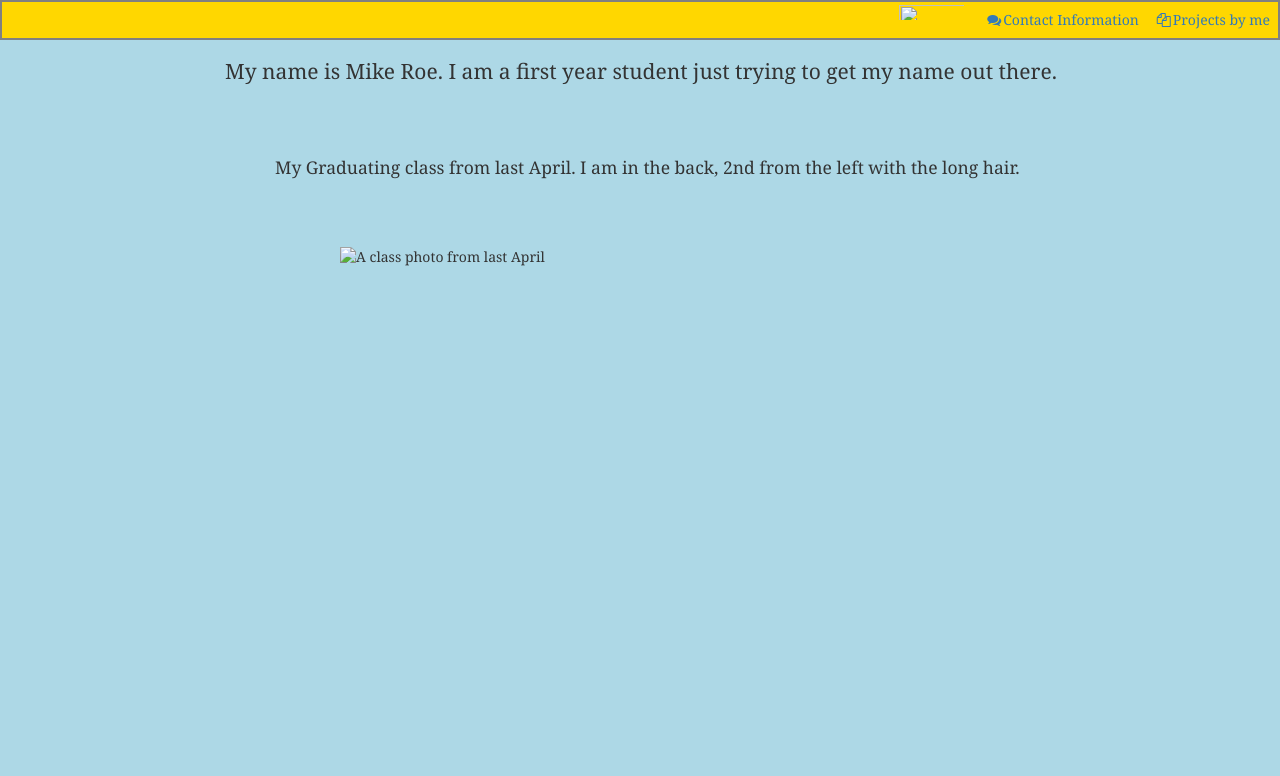
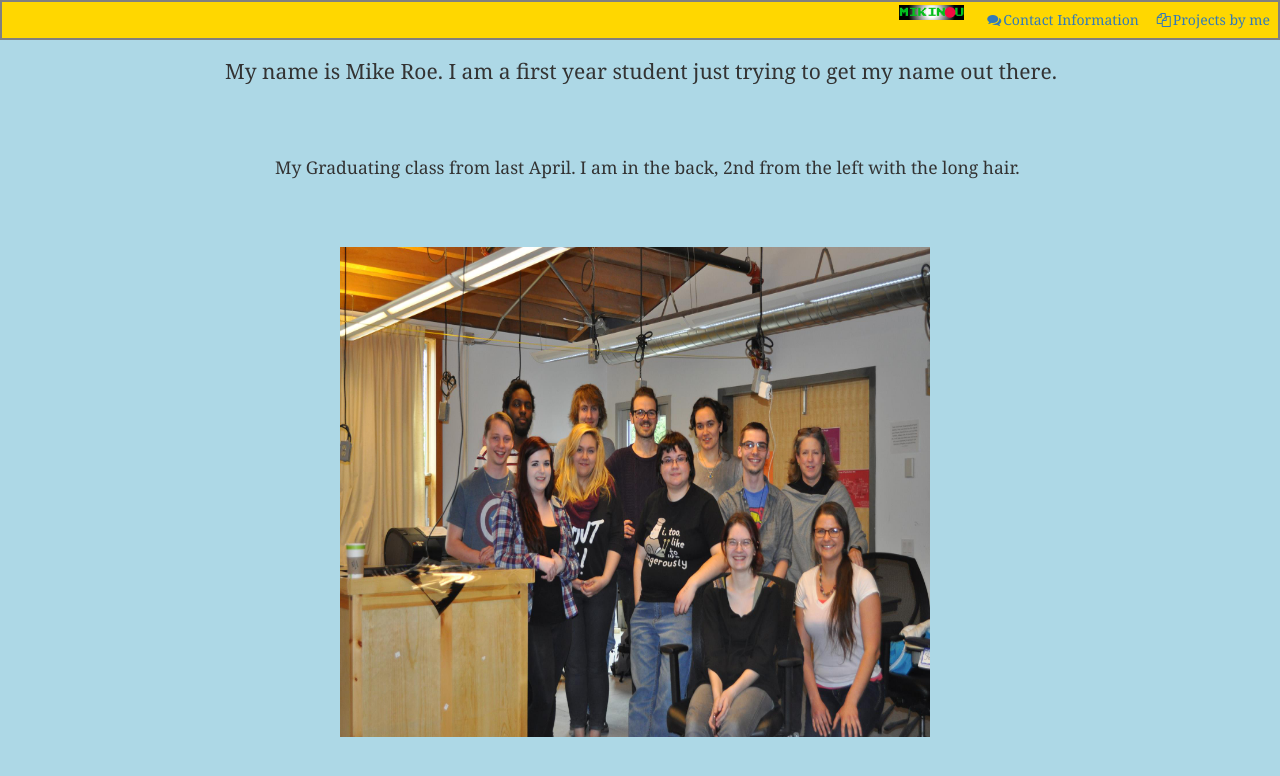
Before and after one commit to MikeRoe21/COMP1073-W2017-Assignment1-MikeRoe, a website: page index.html in a window 1280 px wide. Drawn offline with Linux system fonts and the light colour scheme.

Commit message:
CSSfixes

```diff
--- a/Content/app.css
+++ b/Content/app.css
@@ -1,4 +1,4 @@
-/* app.css by Mike Roe (200166222) on http://comp1054mikeroe.azurewebsites.net */
+/* app.css by Mike Roe (200166222) on http://clientsidescriptingmikeroe.azurewebsites.net */
 /* Rules for the three web pages: */
 
 body{
--- a/Scripts/app.js
+++ b/Scripts/app.js
@@ -1,4 +1,4 @@
-/* app.js by Mike Roe (200166222) on http://comp1054mikeroe.azurewebsites.net */
+/* app.js by Mike Roe (200166222) on http://clientsidescriptingmikeroe.azurewebsites.net */
 /* Using JavaScript to write the text on the main page */
 
 var FirstParagraph = document.getElementById("FirstParagraph");
--- a/index.html
+++ b/index.html
@@ -1,4 +1,4 @@
-<!-- index.html by Mike Roe (200166222) on http://comp1054mikeroe.azurewebsites.net -->
+<!-- index.html by Mike Roe (200166222) on http://clientsidescriptingmikeroe.azurewebsites.net -->
 <!DOCTYPE html>
 <html lang="en">
 <head>
@@ -20,14 +20,14 @@
     <li><a href="Projects.html"><i class="fa fa-files-o fa-fw" aria-hidden="true"></i>Projects by me</a></li>
     <li><a href="Contact.html"><i class="fa fa-comments fa-fw" aria-hidden="true"></i>Contact Information</a></li>
     <!-- When clicking the logo, for some reason the URL omits the /Assets which leads to a broken page instead of displaying the logo.jpg -->
-    <li><a href="Logo.jpg" class="img"><img src="/Client-Side-Scripting-Assignment-1/Assets/Logo.jpg"></a></li>
+    <li><a href="Logo.jpg" class="img"><img src="./Assets/Logo.jpg"></a></li>
     </ul>
 
     <h1 id="FirstParagraph"></h1>
     <h2 id="SecondParagraph"></h2>
 
 
-    <img src="/Client-Side-Scripting-Assignment-1/Assets/Haliburton Class Photo.jpg" alt="A class photo from last April"/>
+    <img src="./Assets/Haliburton Class Photo.jpg" alt="A class photo from last April"/>
 
 
 
```
Also changed, not shown: Contact.html (+2 -2 lines), Projects.html (+5 -5 lines).
